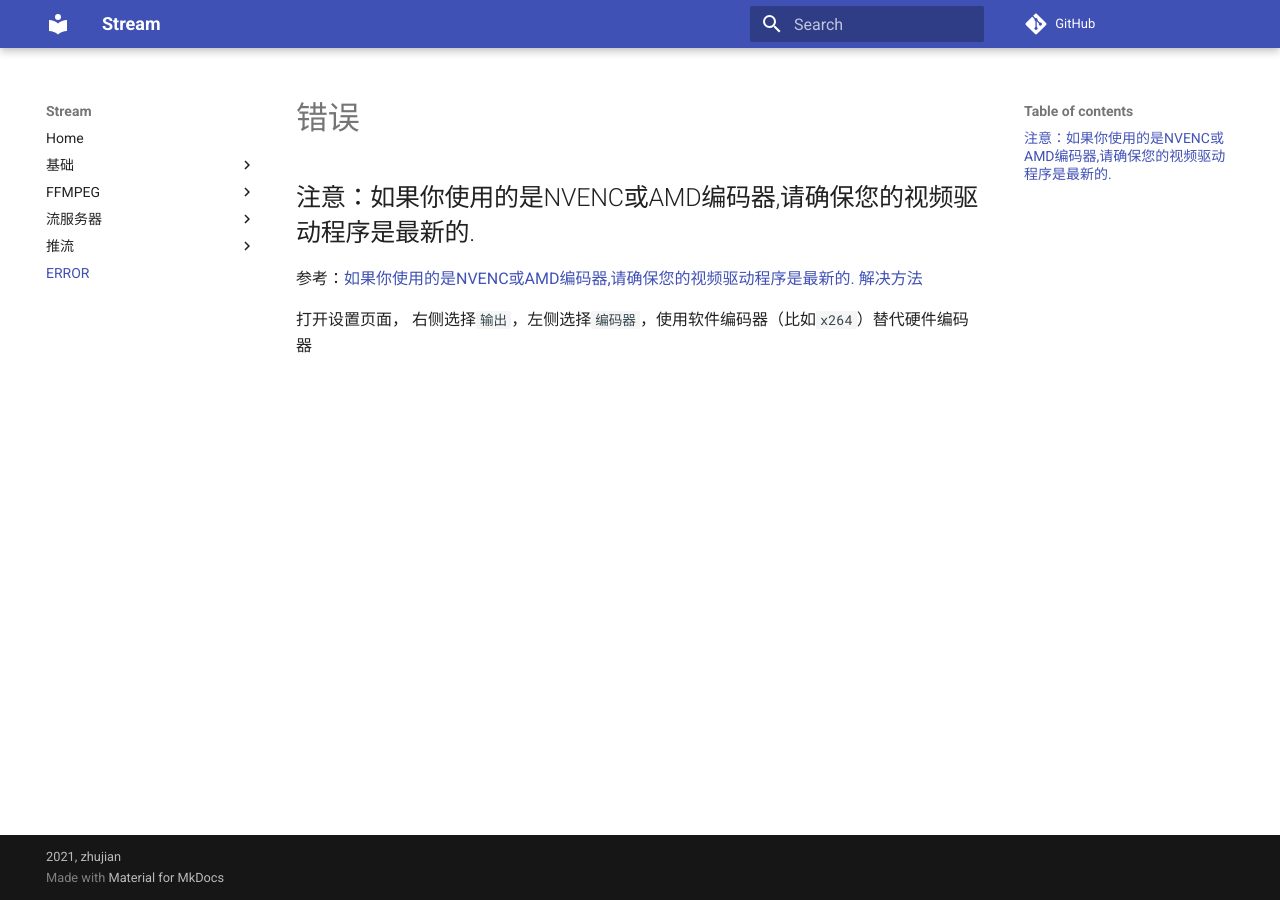
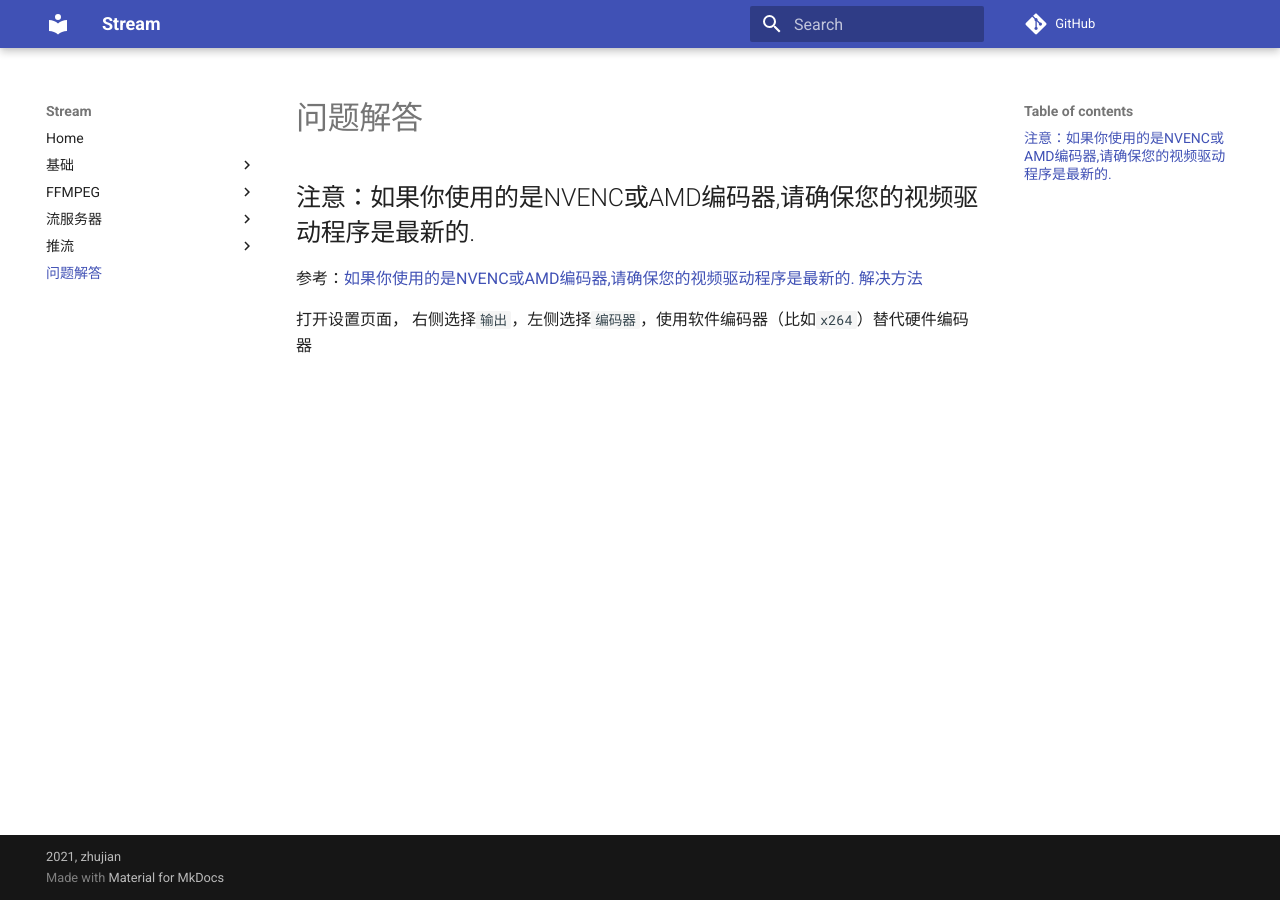
Before and after one commit to ZJDoc/Stream, an MkDocs documentation site: the page built from docs/troubleshooting.md, in a window 1280 px wide. Built offline with MkDocs 1.6.1 and Material for MkDocs 9.7.7, drawn with Linux system fonts in a browser that asks for light colours; comment, search, counter and statistics services are not loaded.

Commit message:
docs(error): change error.md -> troubleshotting.md

```diff
--- a/docs/error.md
+++ b/docs/troubleshooting.md
@@ -1,5 +1,5 @@
 
-# 错误
+# 问题解答
 
 ## 注意：如果你使用的是NVENC或AMD编码器,请确保您的视频驱动程序是最新的.
 
--- a/mkdocs.yml
+++ b/mkdocs.yml
@@ -52,4 +52,4 @@ nav:
         - EasyDarwin: server/easydarwin.md
     - 推流:
         - '[FFMPEG]RTSP/RTMP推流': push/ffmpeg-rtsp-rtmp.md
-    - ERROR: error.md
+    - 问题解答: troubleshooting.md
```
